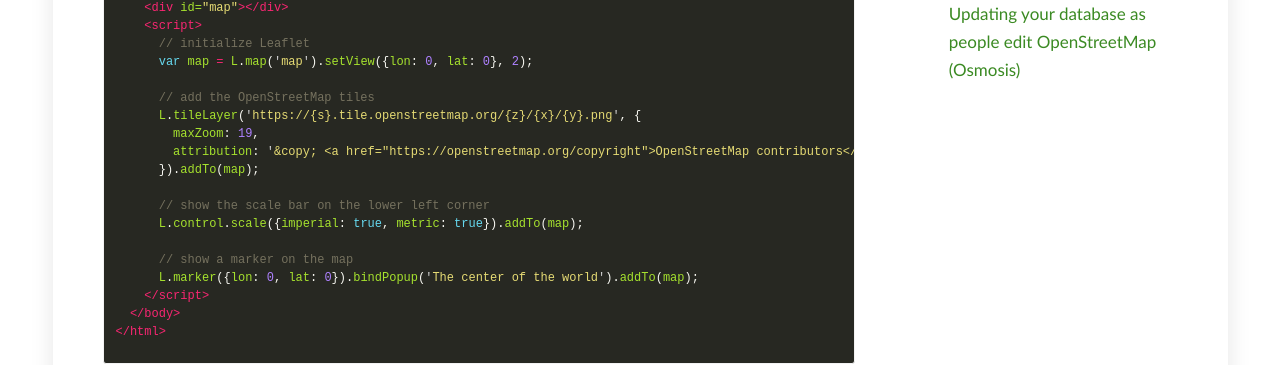
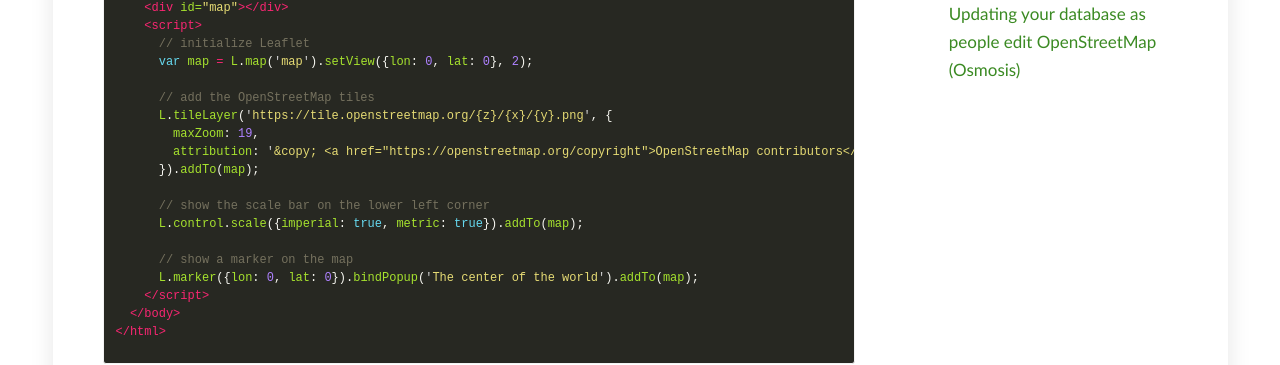
Before and after one commit to switch2osm/switch2osm, a Jekyll site: the page built from using-tiles/getting-started-with-leaflet.md, in a window 1280 px wide and 900 px high, scrolled down 955 px. Shown: the part 154-519 px from the top of the window. Built offline with Jekyll 4.4.1, drawn with Linux system fonts in a browser that asks for light colours; comment, search, counter and statistics services are not loaded; part of the change alters nothing that is shown.

```diff
--- a/_includes/leaflet.html
+++ b/_includes/leaflet.html
@@ -25,7 +25,7 @@
       var map = L.map('map').setView({lon: 0, lat: 0}, 2);
 
       // add the OpenStreetMap tiles
-      L.tileLayer('https://{s}.tile.openstreetmap.org/{z}/{x}/{y}.png', {
+      L.tileLayer('https://tile.openstreetmap.org/{z}/{x}/{y}.png', {
         maxZoom: 19,
         attribution: '&copy; <a href="https://openstreetmap.org/copyright">OpenStreetMap contributors</a>'
       }).addTo(map);
```
